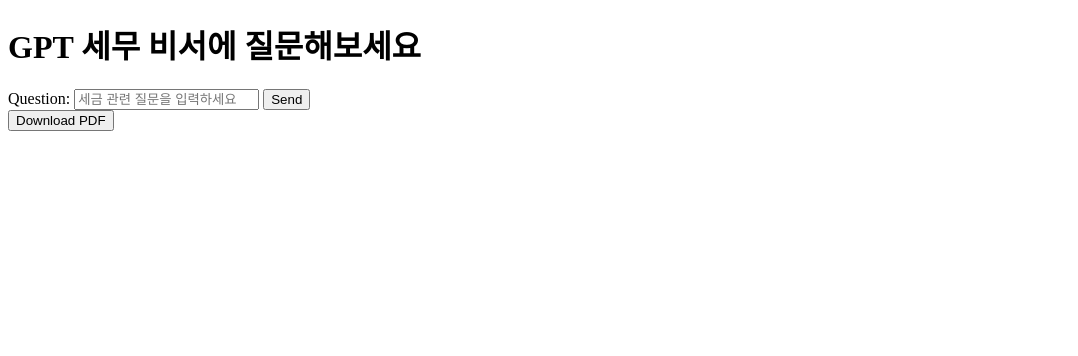
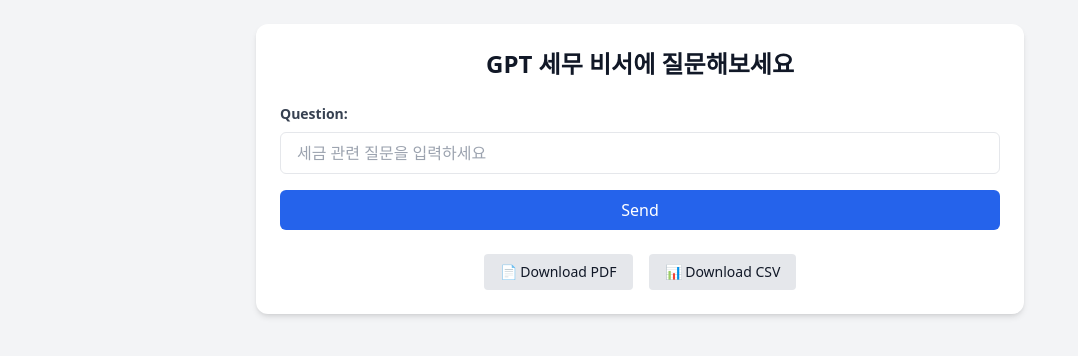
Before and after one commit to SUNNYMAENG/gpt-tax-assistant, a website: page public/index.html in a window 1280 px wide. Shown: the whole page, without its empty margins (0-1078 px from the left). Drawn offline with nearby package versions, Linux system fonts and the light colour scheme.

Commit message:
feat: 메인 페이지 UI 개선 및 PDF/CSV 버튼 추가

```diff
--- a/public/index.html
+++ b/public/index.html
@@ -1,65 +1,55 @@
 <!DOCTYPE html>
 <html lang="ko">
   <head>
-  <meta charset="UTF-8">
+    <meta charset="UTF-8" />
     <title id="title">GPT 세무 비서</title>
+    <meta name="viewport" content="width=device-width, initial-scale=1.0" />
+    <script src="https://cdn.tailwindcss.com"></script>
   </head>
-<body>
-  <h1 id="title">GPT 세무 비서에 질문해보세요</h1>
+  <body class="bg-gray-100 text-gray-900 font-sans p-6">
+    <div class="max-w-3xl mx-auto bg-white p-6 rounded-xl shadow-md">
+      <h1 id="title" class="text-2xl font-bold mb-6 text-center">GPT 세무 비서에 질문해보세요</h1>
 
-  <!-- ✅ form 대신 fetch로 -->
-  <label for="userMessage" id="label">질문:</label>
-  <input type="text" id="userMessage" placeholder="세금 관련 질문을 입력하세요" required />
-  <button type="button" id="button">질문 보내기</button>
+      <div class="mb-6">
+        <label for="userMessage" id="label" class="block text-sm font-semibold text-gray-700 mb-2">세금 질문:</label>
+        <input type="text" id="userMessage" name="userMessage" placeholder="세금 관련 질문을 입력하세요" required
+          class="w-full px-4 py-2 border rounded-md focus:outline-none focus:ring focus:border-blue-300" />
+        <button type="button" id="button"
+          class="mt-4 px-4 py-2 bg-blue-600 text-white rounded-md hover:bg-blue-700 w-full">질문 보내기</button>
+      </div>
 
-  <!-- 📄 PDF 다운로드 버튼 -->
+      <div class="flex justify-center space-x-4 mt-6">
         <form method="GET" action="/generate-pdf">
-    <button type="submit" id="pdf-button">요약 PDF 받기</button>
+          <button type="submit" id="pdf-button"
+            class="px-4 py-2 bg-gray-200 text-sm rounded hover:bg-gray-300">📄 PDF 받기</button>
         </form>
+        <form method="GET" action="/generate-csv">
+          <button type="submit" id="csv-button"
+            class="px-4 py-2 bg-gray-200 text-sm rounded hover:bg-gray-300">📊 엑셀(CSV) 받기</button>
+        </form>
+      </div>
+    </div>
 
     <script>
       const lang = navigator.language || navigator.userLanguage;
-
       const i18n = {
-      ko: {
-        title: "GPT 세무 비서에 질문해보세요",
-        label: "질문:",
-        button: "질문 보내기",
-        pdf: "요약 PDF 받기"
-      },
-      ja: {
-        title: "GPT税務アシスタントに質問してみてください",
-        label: "質問：",
-        button: "送信",
-        pdf: "PDFをダウンロード"
-      },
-      zh: {
-        title: "向 GPT 税务助理提问",
-        label: "问题：",
-        button: "发送问题",
-        pdf: "下载PDF总结"
-      },
-      en: {
-        title: "Ask the GPT Tax Assistant",
-        label: "Question:",
-        button: "Send",
-        pdf: "Download PDF"
-      }
+        ko: { title: "GPT 세무 비서에 질문해보세요", label: "세금 질문:", button: "질문 보내기", pdf: "PDF 받기", csv: "엑셀 받기" },
+        ja: { title: "GPT税務アシスタントに質問してみてください", label: "質問：", button: "送信", pdf: "PDFをダウンロード", csv: "CSVを取得" },
+        zh: { title: "向 GPT 税务助理提问", label: "问题：", button: "发送问题", pdf: "下载 PDF", csv: "下载 CSV" },
+        en: { title: "Ask the GPT Tax Assistant", label: "Question:", button: "Send", pdf: "Download PDF", csv: "Download CSV" }
       };
-
-    const currentLang = lang.startsWith("ja") ? "ja" :
-                        lang.startsWith("ko") ? "ko" :
-                        lang.startsWith("zh") ? "zh" : "en";
-
+      const currentLang = lang.startsWith("ja") ? "ja" : lang.startsWith("ko") ? "ko" : lang.startsWith("zh") ? "zh" : "en";
       const t = i18n[currentLang];
       document.getElementById("title").textContent = t.title;
       document.getElementById("label").textContent = t.label;
       document.getElementById("button").textContent = t.button;
-    document.getElementById("pdf-button").textContent = t.pdf;
+      document.getElementById("pdf-button").textContent = `📄 ${t.pdf}`;
+      document.getElementById("csv-button").textContent = `📊 ${t.csv}`;
 
-    // ✅ fetch 로직
+      // fetch로 POST 전송
       document.getElementById('button').addEventListener('click', async () => {
         const message = document.getElementById('userMessage').value;
+        if (!message.trim()) return alert('질문을 입력해주세요!');
 
         const response = await fetch('/chat', {
           method: 'POST',
```
Lines whose indentation alone changed are shown as unchanged.
